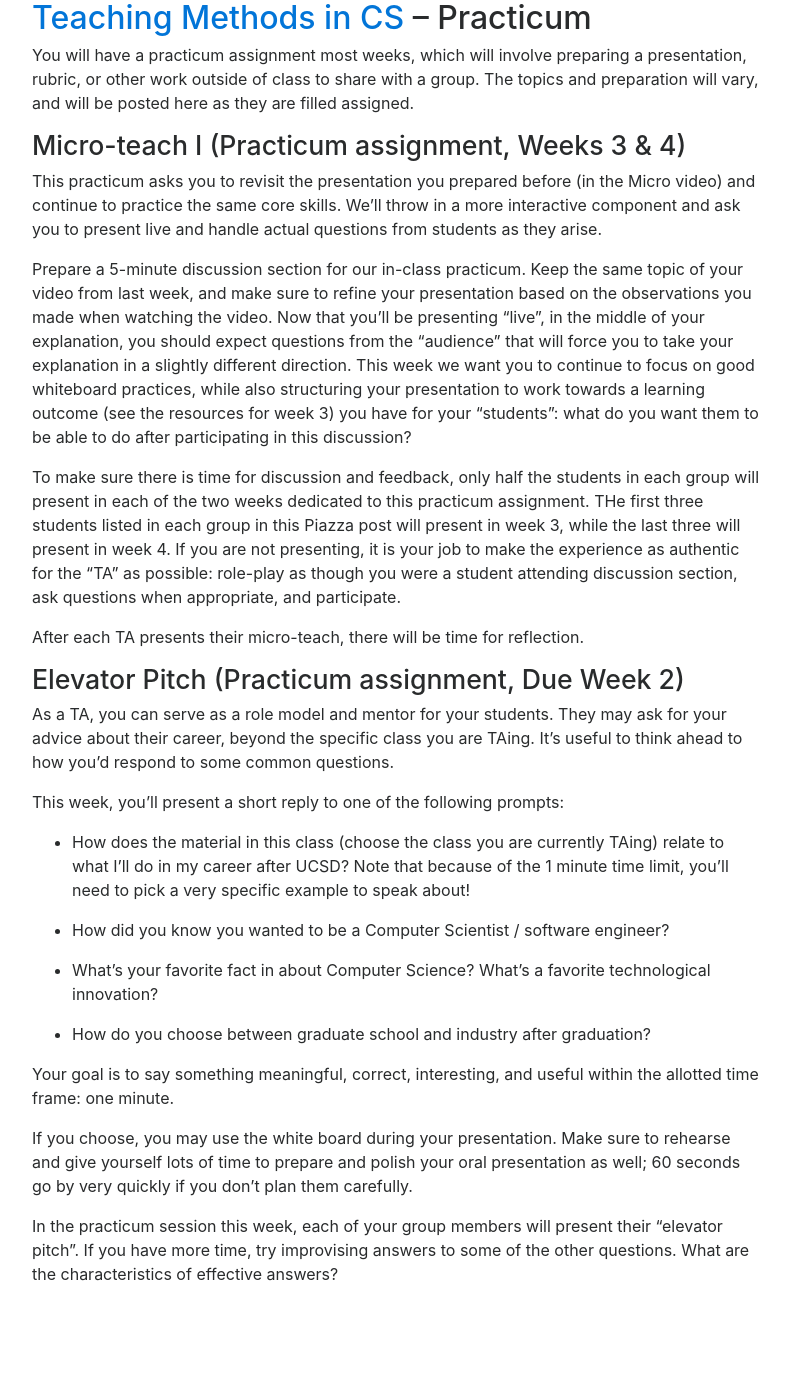
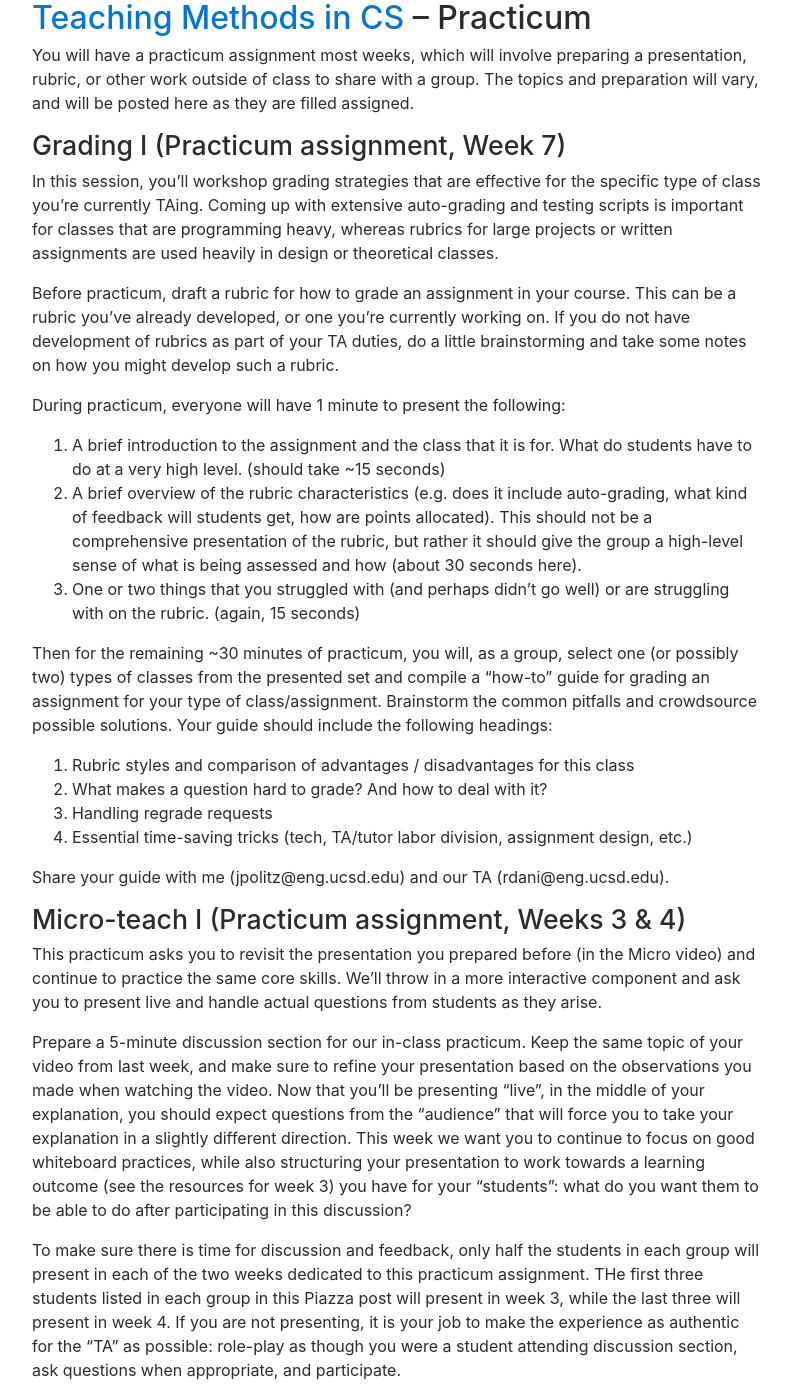
Before and after one commit to ucsd-cse599-s18/ucsd-cse599-s18.github.io, a Jekyll site: the page built from practicum/index.md, in a window 1280 px wide and 1400 px high. Shown: the whole window, without its empty margins (243-1034 px from the left). Built offline with Jekyll 4.4.1, drawn with Linux system fonts in a browser that asks for light colours; nearby versions of some CDN libraries.

Commit message:
Added grading practicum info

```diff
--- a/practicum/index.md
+++ b/practicum/index.md
@@ -8,6 +8,27 @@ You will have a practicum assignment most weeks, which will involve preparing a
 presentation, rubric, or other work outside of class to share with a group. The
 topics and preparation will vary, and will be posted here as they are filled
 assigned.
+
+## Grading I (Practicum assignment, Week 7)
+
+In this session, you'll workshop grading strategies that are effective for the specific type of class you're currently TAing. Coming up with extensive auto-grading and testing scripts is important for classes that are programming heavy, whereas rubrics for large projects or written assignments are used heavily in design or theoretical classes.
+
+Before practicum, draft a rubric for how to grade an assignment in your course.  This can be a rubric you've already developed, or one you're currently working on.  If you do not have development of rubrics as part of your TA duties, do a little brainstorming and take some notes on how you might develop such a rubric.
+
+During practicum, everyone will have 1 minute to present the following:
+
+1. A brief introduction to the assignment and the class that it is for.  What do students have to do at a very high level.  (should take ~15 seconds)
+2. A brief overview of the rubric characteristics (e.g. does it include auto-grading, what kind of feedback will students get, how are points allocated).  This should not be a comprehensive presentation of the rubric, but rather it should give the group a high-level sense of what is being assessed and how (about 30 seconds here).
+3. One or two things that you struggled with (and perhaps didn't go well) or are struggling with on the rubric.  (again, 15 seconds)
+
+Then for the remaining ~30 minutes of practicum, you will, as a group, select one (or possibly two) types of classes from the presented set and compile a "how-to" guide for grading an assignment for your type of class/assignment. Brainstorm the common pitfalls and crowdsource possible solutions. Your guide should include the following headings:
+
+1. Rubric styles and comparison of advantages / disadvantages for this class
+2. What makes a question hard to grade? And how to deal with it?
+3. Handling regrade requests
+4. Essential time-saving tricks (tech, TA/tutor labor division, assignment design, etc.)
+
+Share your guide with me (jpolitz@eng.ucsd.edu) and our TA (rdani@eng.ucsd.edu).
 
 ## Micro-teach I (Practicum assignment, Weeks 3 & 4)
 
```
